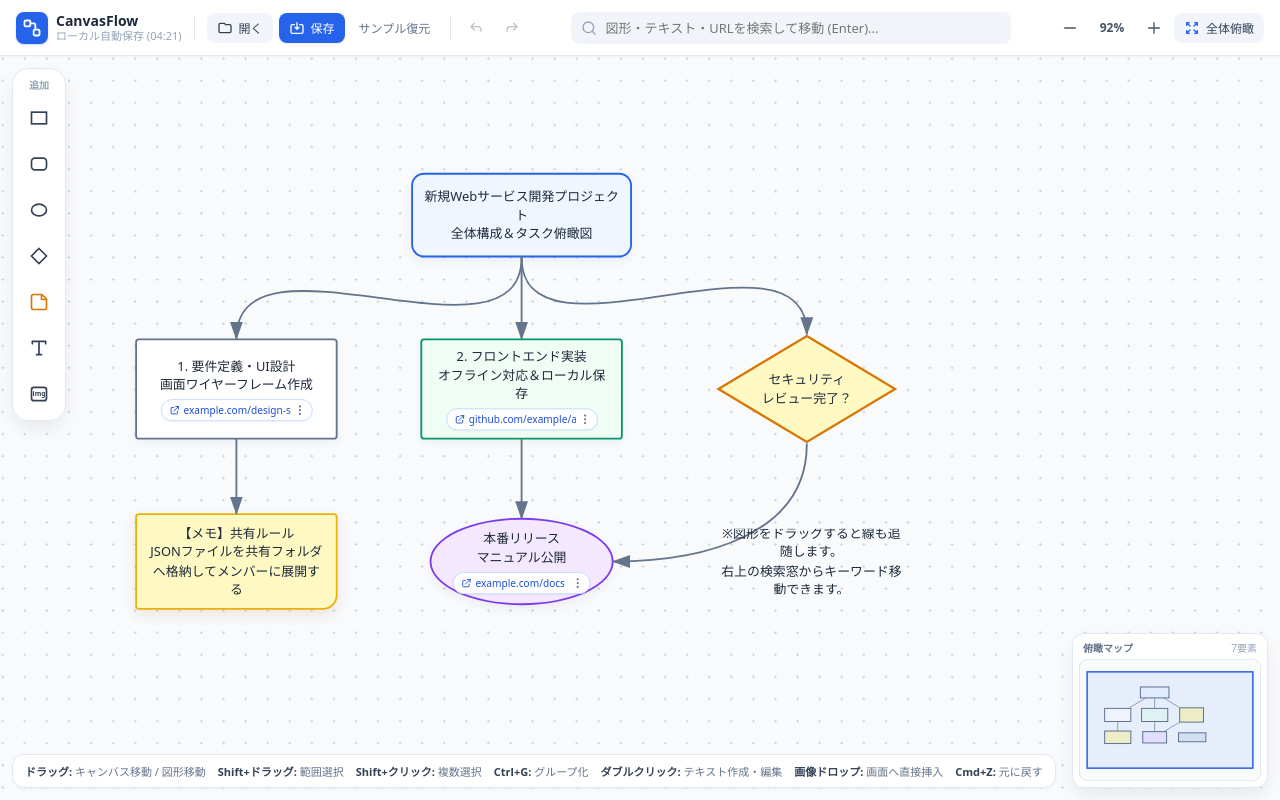
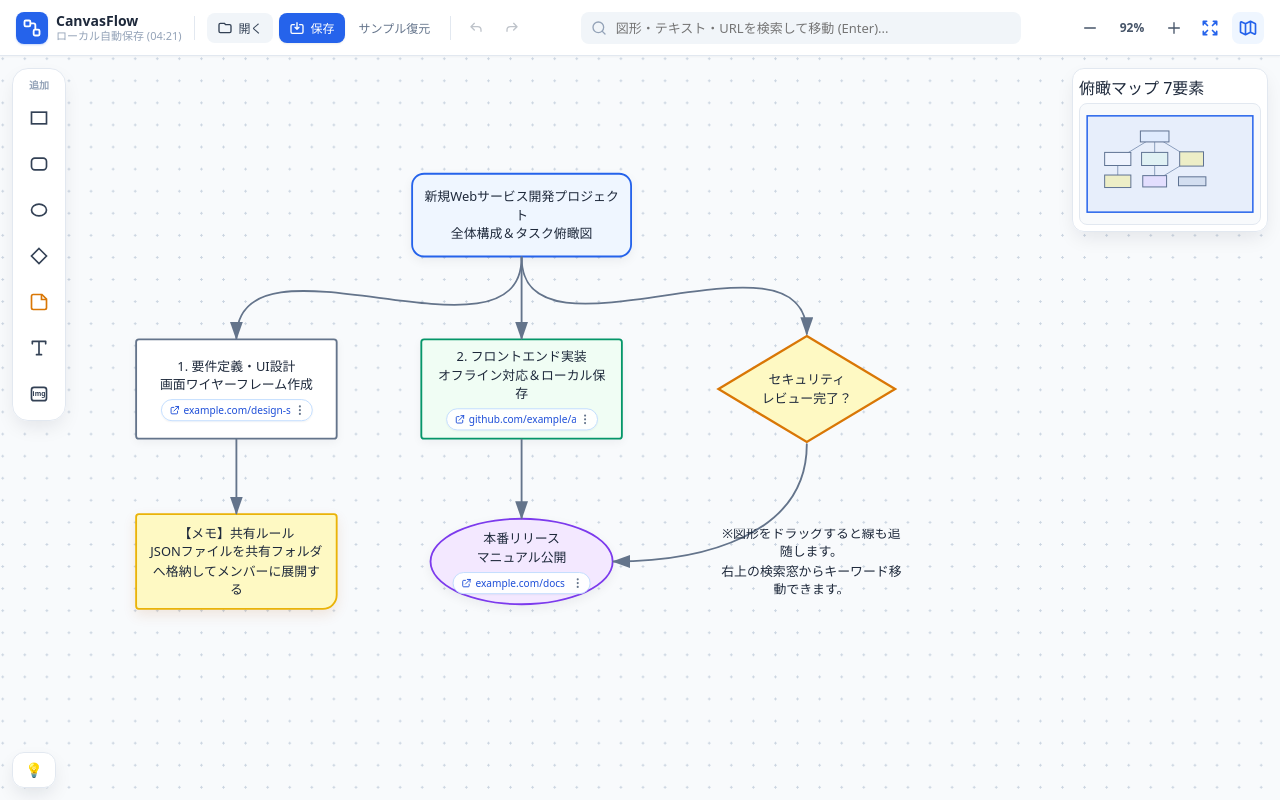
Before and after one commit to IsabellaAzu/PrjMap, a plain HTML site: page arroundMe.html in a window 1280 px wide. Drawn offline with Linux system fonts and the light colour scheme.

Commit message:
ui 改善

```diff
--- a/arroundMe.html
+++ b/arroundMe.html
@@ -1096,84 +1096,17 @@
       stroke-width: 3.5px !important;
     }
 
-    /* 左下操作ガイド */
-    .guide-chip {
-      position: absolute;
-      left: 12px;
-      bottom: 12px;
-      z-index: 20;
-      background-color: rgba(255, 255, 255, 0.92);
-      backdrop-filter: blur(6px);
-      border: 1px solid #e2e8f0;
-      border-radius: 12px;
-      padding: 8px 12px;
-      font-size: 11px;
-      color: #64748b;
-      box-shadow: 0 1px 3px rgba(15, 23, 42, 0.05);
-      pointer-events: none;
-      display: none;
-    }
-
-    @media (min-width: 640px) {
-      .guide-chip {
-        display: block;
-      }
-    }
-
-    .guide-list {
-      display: flex;
-      flex-wrap: wrap;
-      gap: 4px 12px;
-    }
-
     .guide-list strong {
       color: #334155;
     }
-
-    /* 右下ミニマップ */
-    .minimap-box {
-      position: absolute;
-      right: 12px;
-      bottom: 12px;
-      z-index: 30;
-      background-color: rgba(255, 255, 255, 0.96);
-      backdrop-filter: blur(6px);
-      border: 1px solid #e2e8f0;
-      border-radius: 12px;
-      box-shadow: 0 8px 20px -4px rgba(15, 23, 42, 0.1);
-      padding: 6px;
-      display: flex;
-      flex-direction: column;
-      gap: 4px;
-    }
-
-    .minimap-header {
-      display: flex;
-      align-items: center;
-      justify-content: space-between;
-      padding: 0 4px;
-    }
-
-    .minimap-title {
-      font-size: 10px;
-      font-weight: 700;
-      color: #64748b;
-    }
-
-    .minimap-count {
-      font-size: 10px;
-      color: #94a3b8;
-    }
-
-    #minimap-canvas {
+#minimap-canvas {
       border-radius: 8px;
       background-color: #f8fafc;
       border: 1px solid #e2e8f0;
       cursor: pointer;
       display: block;
     }
-
-    /* トースト通知 */
+/* トースト通知 */
     .toast-box {
       position: fixed;
       bottom: 64px;
@@ -1205,6 +1138,80 @@
       background-color: #cbd5e1;
       border-radius: 3px;
     }
+
+    /* 俯瞰マップ：画面右上配置 */
+    .minimap-box {
+      position: absolute;
+      right: 12px;
+      top: 12px;
+      bottom: auto;
+      z-index: 30;
+      background-color: rgba(255, 255, 255, 0.96);
+      backdrop-filter: blur(6px);
+      border: 1px solid #e2e8f0;
+      border-radius: 12px;
+      box-shadow: 0 8px 20px -4px rgba(15, 23, 42, 0.1);
+      padding: 6px;
+      display: flex;
+      flex-direction: column;
+      gap: 4px;
+    }
+
+    /* 左下操作ガイド：単一枠内で💡クリックにより詳細テキストを開閉 */
+    .guide-chip {
+      position: absolute;
+      left: 12px;
+      bottom: 12px;
+      z-index: 25;
+      display: none;
+      align-items: center;
+      gap: 8px;
+      background-color: rgba(255, 255, 255, 0.96);
+      backdrop-filter: blur(6px);
+      border: 1px solid #e2e8f0;
+      border-radius: 12px;
+      padding: 6px 10px;
+      font-size: 11px;
+      color: #64748b;
+      box-shadow: 0 8px 20px -4px rgba(15, 23, 42, 0.12);
+      pointer-events: auto;
+      max-width: min(680px, calc(100vw - 24px));
+    }
+
+    @media (min-width: 640px) {
+      .guide-chip {
+        display: inline-flex;
+      }
+    }
+
+    .guide-bulb-btn {
+      display: inline-flex;
+      align-items: center;
+      justify-content: center;
+      width: 22px;
+      height: 22px;
+      border-radius: 6px;
+      font-size: 14px;
+      line-height: 1;
+      flex-shrink: 0;
+      transition: background-color 0.15s, transform 0.12s;
+    }
+
+    .guide-bulb-btn:hover {
+      background-color: #fef9c3;
+    }
+
+    .guide-bulb-btn.active {
+      background-color: #fef08a;
+    }
+
+    .guide-list {
+      display: inline-flex;
+      flex-wrap: wrap;
+      align-items: center;
+      gap: 4px 10px;
+    }
+
   </style>
 </head>
 
@@ -1299,13 +1306,18 @@
           <path stroke-linecap="round" d="M12 4v16m8-8H4" />
         </svg>
       </button>
-      <button id="btn-fit-view" title="プロジェクト全体を俯瞰表示" class="btn-secondary">
-        <svg class="icon-sm" style="color: #2563eb;" fill="none" stroke="currentColor" stroke-width="2"
+      <button id="btn-fit-view" title="プロジェクト全体を俯瞰表示" class="btn-icon" style="color: #2563eb;">
+        <svg class="icon-md" fill="none" stroke="currentColor" stroke-width="2"
           viewBox="0 0 24 24">
           <path stroke-linecap="round" stroke-linejoin="round"
             d="M4 8V4m0 0h4M4 4l5 5m11-1V4m0 0h-4m4 0l-5 5M4 16v4m0 0h4m-4 0l5-5m11 5l-5-5m5 5v-4m0 4h-4" />
         </svg>
-        <span class="hide-xs">全体俯瞰</span>
+      </button>
+      <button id="btn-toggle-minimap" title="俯瞰マップの表示/非表示" class="btn-icon" aria-pressed="true">
+        <svg class="icon-md" fill="none" stroke="currentColor" stroke-width="2" viewBox="0 0 24 24">
+          <path stroke-linecap="round" stroke-linejoin="round"
+            d="M9 20l-5.447-2.724A1 1 0 013 16.382V5.618a1 1 0 011.447-.894L9 7m0 13l6-3m-6 3V7m6 10l4.553 2.276A1 1 0 0021 18.382V7.618a1 1 0 00-.553-.894L15 4m0 13V4m0 0L9 7" />
+        </svg>
       </button>
     </div>
   </header>
@@ -1492,9 +1504,10 @@
       </div>
     </div>
 
-    <!-- 左下操作ガイドチップ -->
-    <div class="guide-chip">
-      <div class="guide-list">
+    <!-- 左下操作ガイドチップ（同一枠内で💡クリックにより詳細テキストを開閉） -->
+    <div id="guide-chip" class="guide-chip">
+      <button id="btn-toggle-guide" type="button" title="操作ガイド詳細の表示/非表示" class="guide-bulb-btn" aria-expanded="false">💡</button>
+      <div id="guide-body" class="guide-list hidden">
         <span><strong>ドラッグ:</strong> キャンバス移動 / 図形移動</span>
         <span><strong>Shift+ドラッグ:</strong> 範囲選択</span>
         <span><strong>Shift+クリック:</strong> 複数選択</span>
@@ -3839,6 +3852,62 @@
       }
     });
 
+
+    // 俯瞰マップ表示/非表示トグル（初期表示：表示）
+    const minimapWrapper = document.getElementById('minimap-wrapper');
+    const btnToggleMinimap = document.getElementById('btn-toggle-minimap');
+    let minimapVisible = true;
+
+    function setMinimapVisible(visible) {
+      minimapVisible = visible;
+      if (minimapWrapper) {
+        minimapWrapper.classList.toggle('hidden', !visible);
+      }
+      if (btnToggleMinimap) {
+        btnToggleMinimap.setAttribute('aria-pressed', String(visible));
+        btnToggleMinimap.style.color = visible ? '#2563eb' : '#64748b';
+        btnToggleMinimap.style.backgroundColor = visible ? '#eff6ff' : '';
+      }
+      if (visible) {
+        renderMinimap();
+      }
+    }
+
+    if (btnToggleMinimap) {
+      setMinimapVisible(true);
+      btnToggleMinimap.addEventListener('click', () => {
+        setMinimapVisible(!minimapVisible);
+      });
+    }
+
+    // 左下操作ガイド 💡 トグル（同一枠内の詳細テキストを表示/非表示）
+    const guideBody = document.getElementById('guide-body');
+    const btnToggleGuide = document.getElementById('btn-toggle-guide');
+    let guideVisible = false;
+
+    function setGuideVisible(visible) {
+      guideVisible = Boolean(visible);
+      if (guideBody) {
+        guideBody.classList.toggle('hidden', !guideVisible);
+      }
+      if (btnToggleGuide) {
+        btnToggleGuide.setAttribute('aria-expanded', String(guideVisible));
+        btnToggleGuide.classList.toggle('active', guideVisible);
+      }
+    }
+
+    if (btnToggleGuide) {
+      setGuideVisible(false);
+      btnToggleGuide.addEventListener('pointerdown', (e) => {
+        e.stopPropagation();
+      });
+      btnToggleGuide.addEventListener('click', (e) => {
+        e.preventDefault();
+        e.stopPropagation();
+        setGuideVisible(!guideVisible);
+      });
+    }
+
     window.addEventListener('resize', renderMinimap);
 
     window.addEventListener('DOMContentLoaded', async () => {
```
